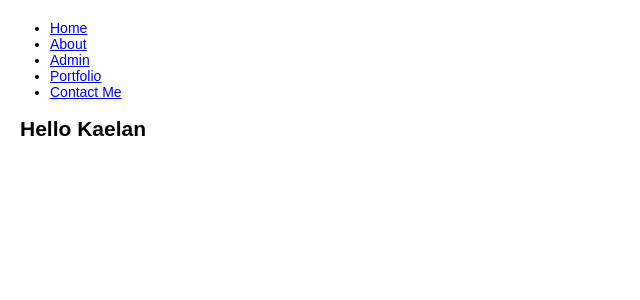
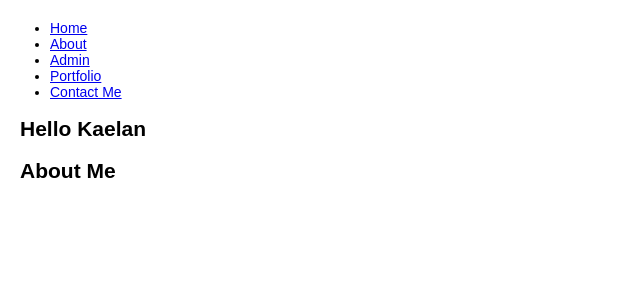
Before and after one commit to kaelanhr/PortfolioSite, a React (Create React App) app in the folder ClientApp/: page /about in a window 1280 px wide. Shown: the top 300 px of the page, without its empty margins (0-640 px from the left). Built offline with nearby package versions, Linux system fonts and the light colour scheme.

Commit message:
some more work

```diff
--- a/ClientApp/src/App.tsx
+++ b/ClientApp/src/App.tsx
@@ -12,6 +12,7 @@ import {
 	Link
 } from "react-router-dom";
 import SimpleNavigationItem from './Components/SimpleNavigationItem';
+import About from './Components/About';
 
 const App: React.FC = () => {
 	return (
@@ -37,6 +38,7 @@ const App: React.FC = () => {
 								<ul>
 									<li>donate/support me?</li>
 									<li>Connect to database</li>
+									<li>Proper sidebar for navigation</li>
 									<li>Add Login</li>
 									<li>Crud on portfolio</li>
 									<li>Add admin section (about and other content)</li>
@@ -50,6 +52,7 @@ const App: React.FC = () => {
 					</Route>
 					<Route exact path="/about">
 						<HelloUser name="Kaelan" />
+						<About title="About Me" />
 					</Route>
 					<Route exact path="/admin">
 						<HelloWorld />
--- /dev/null
+++ b/ClientApp/src/Components/About.tsx
@@ -0,0 +1,16 @@
+import React, { Component } from 'react'
+
+interface AboutProps {
+	title: string
+}
+
+export default class About extends Component<AboutProps> {
+	constructor(props) {
+		super(props);
+	}
+	render() {
+		return (
+			<h2>{this.props.title}</h2>
+		)
+	}
+}
```
